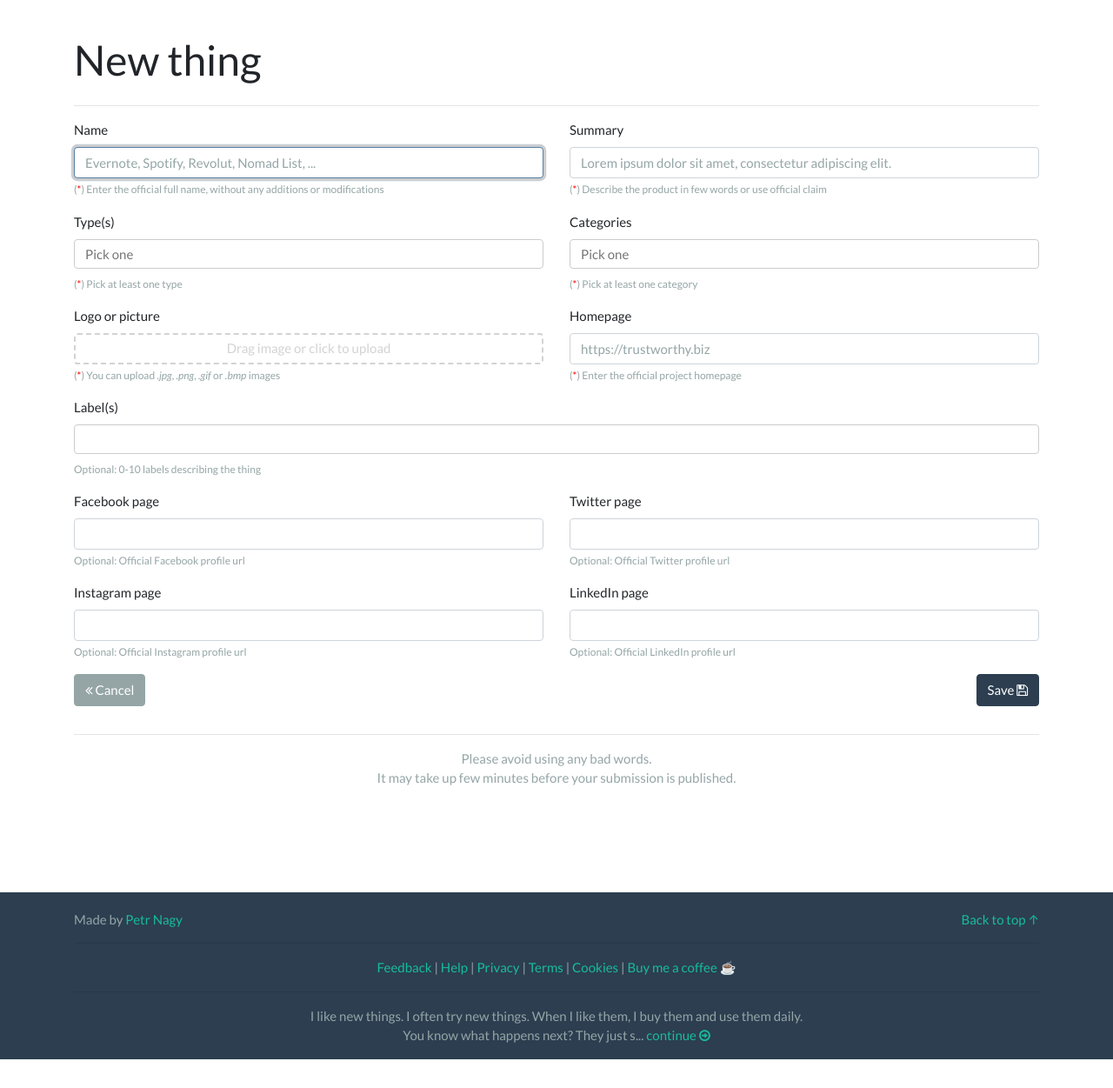
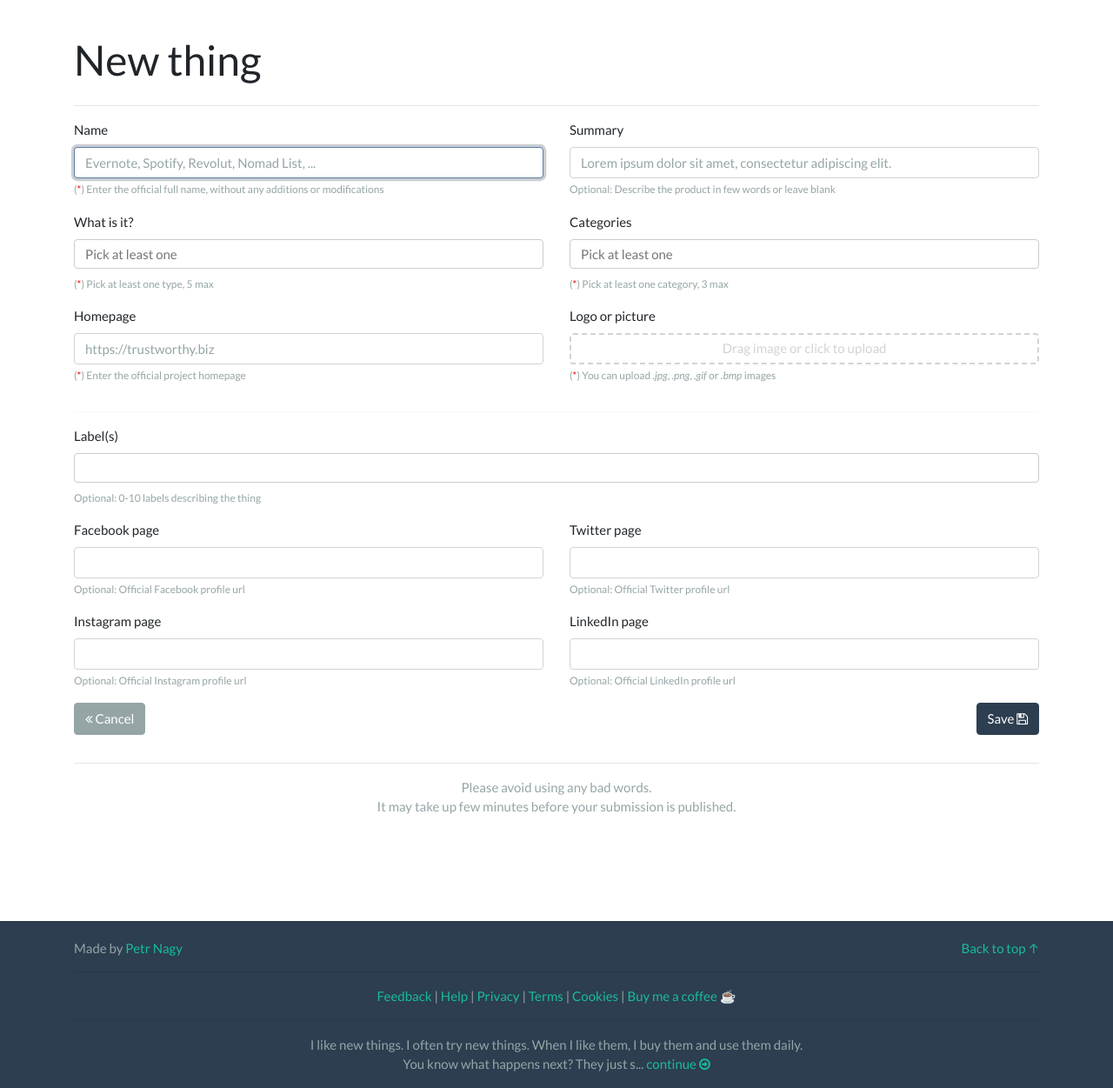
Before and after one commit to petrnagy/TrustworthyBiz, a PHP site: template views/new_thing.twig in a window 1280 px wide. Shown: the part 71-1322 px from the top of the page at 87% size. Before the commit the page ends 1289 px from the top, so only its background shows below. Run offline with PHP 8.4, Linux system fonts and the light colour scheme; the template is opened without the code that fills it: most values are stand-ins (such as "Sample title", 1, 10 or a date in 2020); a stand-in replaces the project's code that opens the database connection; some libraries are stand-ins or nearby versions.

Commit message:
automatically fetch <title> form url is no summary is filled

```diff
--- a/app/router.php
+++ b/app/router.php
@@ -170,6 +170,7 @@ $app->post('/thing/new/', function () use ($app) {
     csrf_passed();
     $request = $app['request_stack']->getCurrentRequest();
     $new = $request->get('new');
+
     $errors = validate_thing($new);
     if ( count($errors) ) {
         return new JsonResponse(['errors' => $errors], 200);
--- a/views/new_thing.twig
+++ b/views/new_thing.twig
@@ -15,8 +15,8 @@
                 </div>
                 <div class="form-group col-lg-6 col-md-6">
                 <label for="summary">Summary</label>
-                    <input required minlength="10" name="new[summary]" type="text" maxlength="100" class="form-control" id="summary" aria-describedby="summaryHelp" placeholder="Lorem ipsum dolor sit amet, consectetur adipiscing elit." autocomplete="off">
-                    <small id="summaryHelp" class="form-text text-muted">(<span class="red">*</span>) Describe the product in few words or use official claim</small>
+                    <input minlength="10" name="new[summary]" type="text" maxlength="100" class="form-control" id="summary" aria-describedby="summaryHelp" placeholder="Lorem ipsum dolor sit amet, consectetur adipiscing elit." autocomplete="off">
+                    <small id="summaryHelp" class="form-text text-muted">Optional: Describe the product in few words or leave blank</small>
                 </div>
                 <div class="col-lg-12 col-md-12">
                     <div class="alert alert-info similar-thing" style="display: none;">
@@ -27,14 +27,19 @@
                     </div>
                 </div>
                 <div class="form-group col-lg-6 col-md-6">
-                    <label for="types-input">Type(s)</label>
-                    <input name="new[types]" required type="text" class="form-control" id="types-input" aria-describedby="typesHelp" placeholder="Pick one" value="" data-json="{{ jsonTypes }}">
-                    <small id="typesHelp" class="form-text text-muted">(<span class="red">*</span>) Pick at least one type</small>
+                    <label for="types-input">What is it?</label>
+                    <input name="new[types]" required type="text" class="form-control" id="types-input" aria-describedby="typesHelp" placeholder="Pick at least one" value="" data-json="{{ jsonTypes }}">
+                    <small id="typesHelp" class="form-text text-muted">(<span class="red">*</span>) Pick at least one type, 5 max</small>
                 </div>
                 <div class="form-group col-lg-6 col-md-6">
                     <label for="categories-input">Categories</label>
-                    <input name="new[categories]" required type="text" class="form-control" id="categories-input" aria-describedby="categoriesHelp" placeholder="Pick one" value="" data-json="{{ jsonCategories }}">
-                    <small id="categoriesHelp" class="form-text text-muted">(<span class="red">*</span>) Pick at least one category</small>
+                    <input name="new[categories]" required type="text" class="form-control" id="categories-input" aria-describedby="categoriesHelp" placeholder="Pick at least one" value="" data-json="{{ jsonCategories }}">
+                    <small id="categoriesHelp" class="form-text text-muted">(<span class="red">*</span>) Pick at least one category, 3 max</small>
+                </div>
+                <div class="form-group col-lg-6">
+                    <label for="name">Homepage</label>
+                    <input required name="new[homepage]" type="url" maxlength="100" class="form-control" id="homepage" aria-describedby="homepageHelp" placeholder="https://trustworthy.biz" autocomplete="off">
+                    <small id="homepageHelp" class="form-text text-muted">(<span class="red">*</span>) Enter the official project homepage</small>
                 </div>
                 <div class="form-group col-lg-6 col-md-6 col-uploader">
                     <label for="logo">Logo or picture</label>
@@ -43,11 +48,7 @@
                     </div>
                     <small id="logoHelp" class="form-text text-muted">(<span class="red">*</span>) You can upload <i>.jpg</i>, <i>.png</i>, <i>.gif</i> or <i>.bmp</i> images</small>
                 </div>
-                <div class="form-group col-lg-6">
-                    <label for="name">Homepage</label>
-                    <input required name="new[homepage]" type="url" maxlength="100" class="form-control" id="homepage" aria-describedby="homepageHelp" placeholder="https://trustworthy.biz" autocomplete="off">
-                    <small id="homepageHelp" class="form-text text-muted">(<span class="red">*</span>) Enter the official project homepage</small>
-                </div>
+                <div class="col-lg-12"><hr class="barely-visible"></div>
                 <div class="form-group col-lg-12 col-md-12">
                     <label for="labels-input">Label(s)</label>
                     <input name="new[labels]" label="text" class="form-control" id="labels-input" aria-describedby="labelsHelp" placeholder="" value="" data-json="{{ jsonLabels }}">
--- a/views/things_upcoming.twig
+++ b/views/things_upcoming.twig
@@ -47,7 +47,9 @@
                                     {% if thing['instagram'] is defined %}<i class="fa fa-instagram color-primary"></i>{% endif %}
                                 {% endif %}
                                 {% if thing['is_revision_of'] is defined %}
-                                <br /><span class="badge badge-warning">Revision</span>
+                                    <br /><span class="badge badge-warning">Revision</span>
+                                {% else %}
+                                    <br /><span class="badge badge-danger">New!</span>
                                 {% endif %}
                             </p>
                         </div>
--- a/web/css/app.css
+++ b/web/css/app.css
@@ -130,6 +130,7 @@ p.crowdsourced small { text-transform: uppercase; }
 .page-item.active .page-link:not(:hover):not(:active):not(:focus) { background-color: #18BC9C; }
 .page-item .page-link:hover { background-color: #18BC9C; }
 .nuffin img { max-width: 400px; width: auto; padding: 10px; border: 1px dotted lightgray; margin: 20px; }
+hr.barely-visible { border-top: 1px solid rgba(0,0,0,0.025); }
 
 @media screen and (min-width: 990px) {
     .pagination { margin-top: 50px; }
--- a/web/js/app.js
+++ b/web/js/app.js
@@ -273,6 +273,16 @@ function start() {
         } // end if
         return false;
     });
+
+    if ( $('input[name="new[homepage]"]').length ) {
+        $('input[name="new[homepage]"]').on('keydown', function(e){
+            if ( 9 == e.which ) {
+                e.preventDefault();
+                $('#new-thing-uploader .uploader').trigger('click');
+                return false;
+            } // end if
+        })
+    } // end if
 } // end function
 
 function toggle_description(el) {
```
Also changed, not shown: app/lib.php (+56 -4 lines), views/edit_thing.twig (+10 -9 lines), web/index.php (+8 -8 lines).
